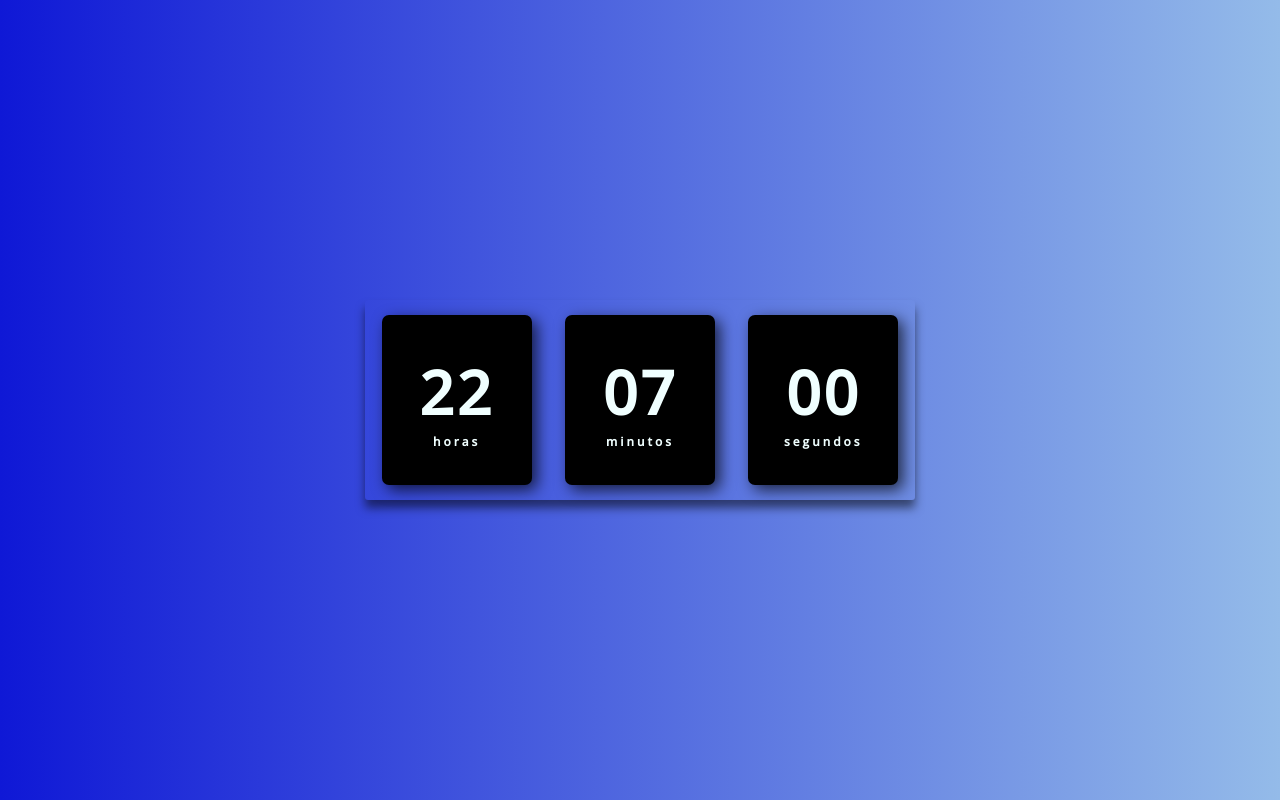
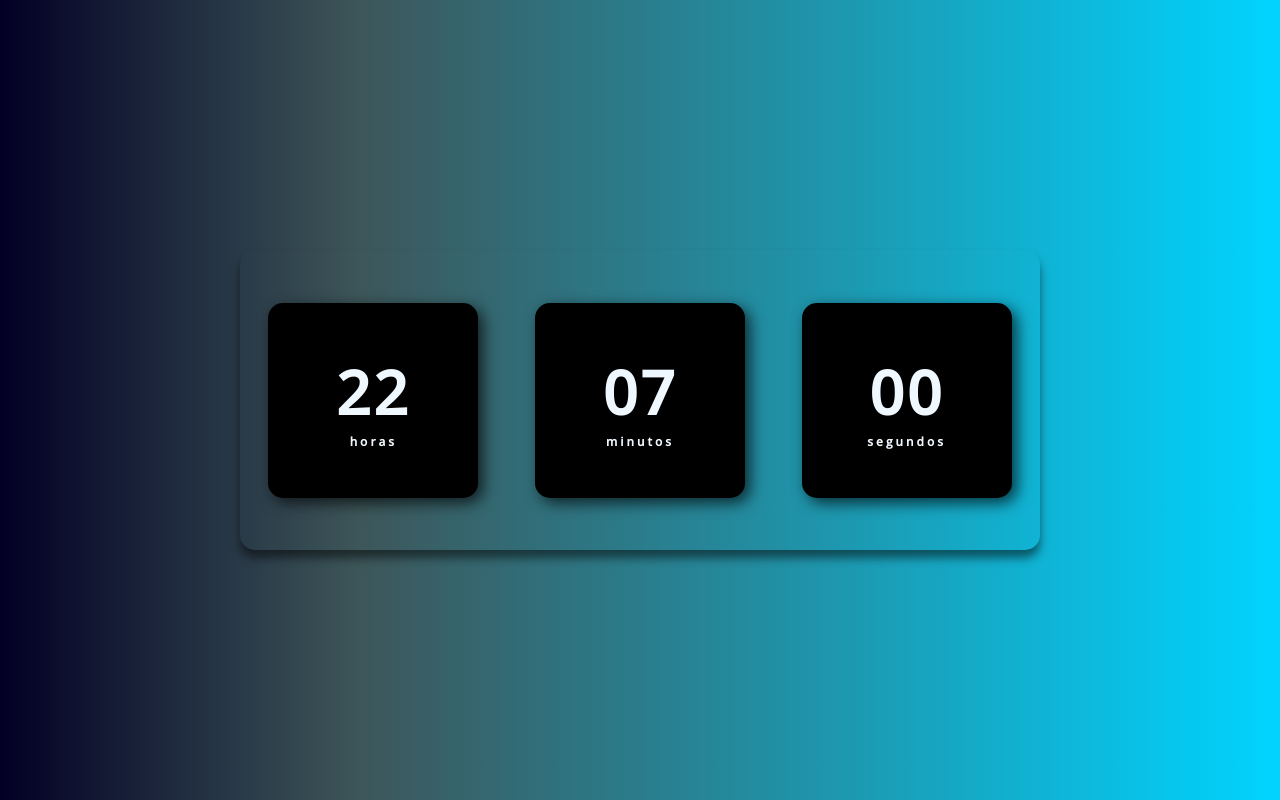
Before and after one commit to VictorJustin01/Relogio-Digital, a plain HTML site: page index.html in a window 1280 px wide. Drawn offline with nearby package versions, Linux system fonts and the light colour scheme.

Commit message:
Add files via upload
second commit

```diff
--- a/assets/css/style.css
+++ b/assets/css/style.css
@@ -7,8 +7,8 @@
 }
 body{
     height:100vh;
-    background: rgb(15,24,214);
-    background: linear-gradient(90deg, rgba(15,24,214,1) 0%, rgba(148,187,233,1) 100%);
+    background: rgb(2,0,36);
+background: linear-gradient(90deg, rgba(2,0,36,1) 0%, rgba(61,86,89,1) 28%, rgba(0,212,255,1) 100%);
     display:flex;
     align-items: center;
     justify-content: center;
@@ -18,21 +18,21 @@ body{
     display:flex;
     justify-content: space-around;
     align-items: center;
-    height: 200px;
-    width: 550px;
+    height: 300px;
+    width: 800px;
     background:transparent;
-    border-radius: 3px;
+    border-radius: 15px;
     box-shadow: 0px 8px 10px rgba(0, 0, 0, .5);
 }
 .clock div{
-    height: 170px;
-    width: 150px;
+    height: 195px;
+    width: 210px;
     display: flex;
     flex-direction: column;
     align-items: center;
     justify-content:center;
-    color:azure;
-    border-radius: 7px;
+    color:aliceblue;
+    border-radius: 15px;
     background:black;
     box-shadow: 5px 5px 15px rgba(0,0,0,0.7);
     letter-spacing: 3px;
```
